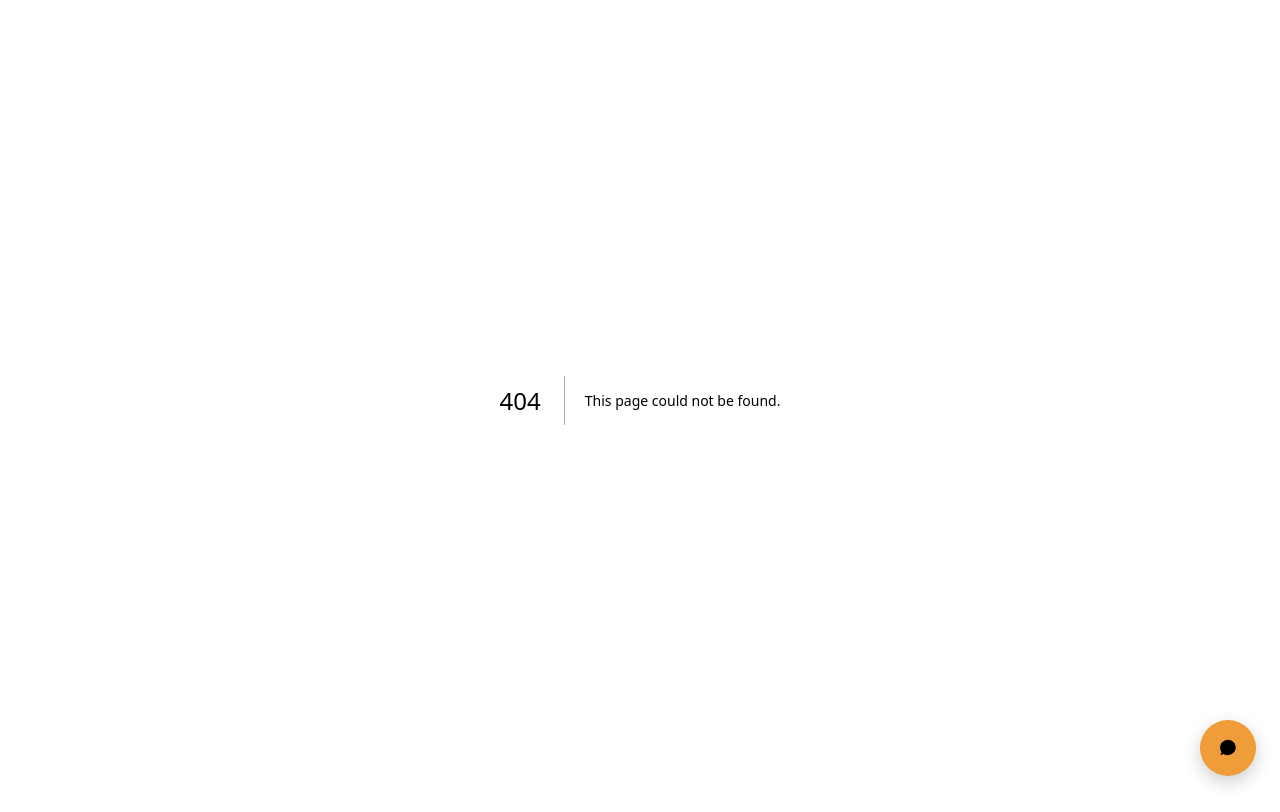
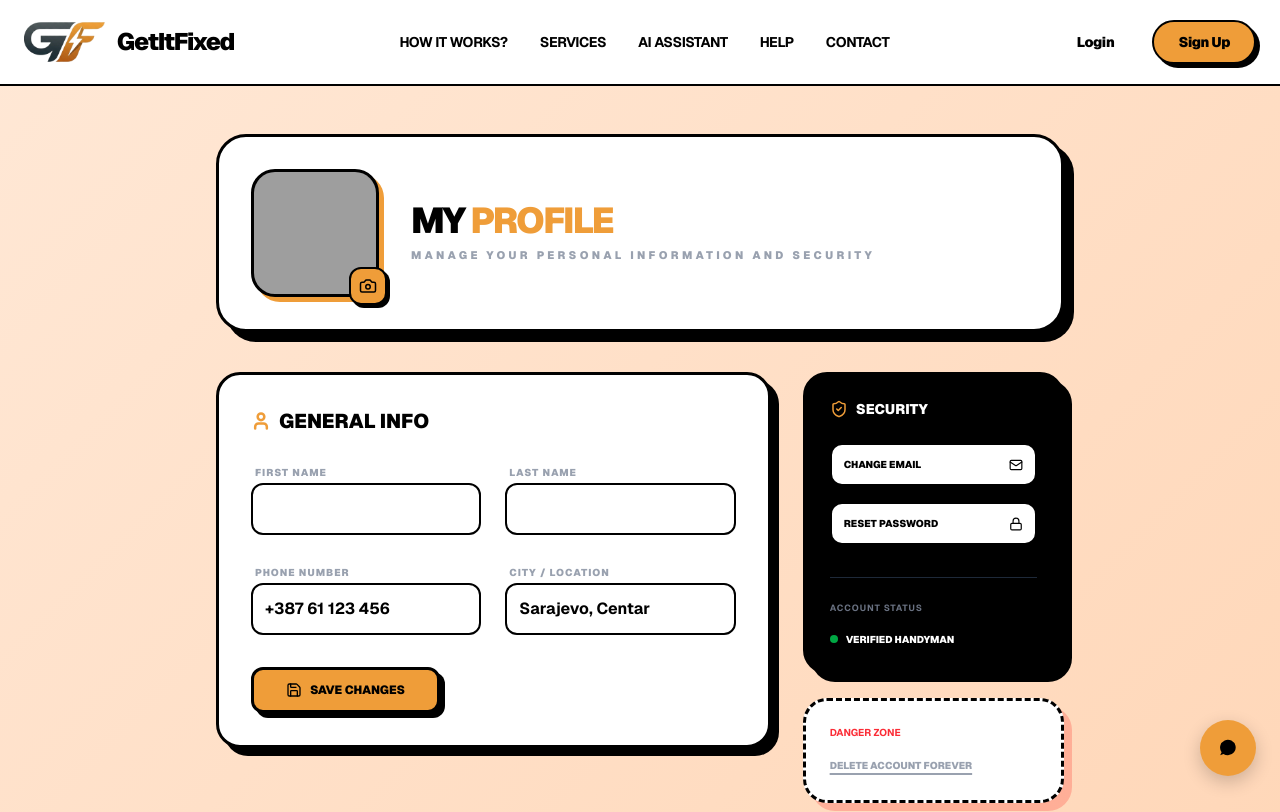
Before and after one commit to kerimkapetanovic/GetItFixed, a Next.js app in the folder frontend/: page /profile in a window 1280 px wide. Before the commit this address had no page. Shown: the top 812 px of the page. Built offline with nearby package versions, Linux system fonts and the light colour scheme; grey boxes are pictures that could not be loaded.

Commit message:
Profile page

```diff
--- /dev/null
+++ b/frontend/src/app/profile/page.tsx
@@ -0,0 +1,161 @@
+"use client";
+
+import React, { useState, useEffect } from "react";
+import Header from "@/components/header";
+import Footer from "@/components/footer";
+import { User, Mail, Lock, Phone, MapPin, Camera, Save, ShieldCheck } from "lucide-react";
+
+export default function ProfilePage() {
+  const brandColor = "#EF9D39";
+  const softGradient = "linear-gradient(135deg, #FFE8D6 0%, #FFD4B3 100%)";
+
+  // State za podatke
+  const [formData, setFormData] = useState({
+    firstName: "",
+    lastName: "",
+    phone: "",
+    location: "",
+    email: "", // Posebna sekcija
+  });
+
+  const [username, setUsername] = useState("");
+
+  useEffect(() => {
+    // Učitavanje iz localStorage (kao u tvom Headeru)
+    setUsername(localStorage.getItem("username") || "User");
+    setFormData({
+      firstName: localStorage.getItem("first_name") || "",
+      lastName: localStorage.getItem("last_name") || "",
+      phone: localStorage.getItem("phone") || "+387 61 123 456",
+      location: localStorage.getItem("location") || "Sarajevo, Centar",
+      email: localStorage.getItem("email") || "user@example.com",
+    });
+  }, []);
+
+  const avatarUrl = `https://api.dicebear.com/7.x/avataaars/svg?seed=${encodeURIComponent(username)}`;
+
+  return (
+    <div
+      className="flex flex-col min-h-screen text-black selection:bg-black selection:text-white font-sans"
+      style={{ background: softGradient }}
+    >
+      <Header />
+
+      <main className="flex-grow max-w-4xl mx-auto px-6 py-12 w-full">
+        {/* NASLOVNA SEKCIJA */}
+        <div
+          className="bg-white border-[3px] border-black p-8 mb-10 shadow-[10px_10px_0px_0px_rgba(0,0,0,1)] flex flex-col md:flex-row items-center gap-8"
+          style={{ borderRadius: '30px' }}
+        >
+          <div className="relative group">
+            <div className="w-32 h-32 bg-black border-[3px] border-black rounded-[24px] overflow-hidden shadow-[5px_5px_0px_0px_rgba(239,157,57,1)]">
+              <img src={avatarUrl} alt="Avatar" className="w-full h-full object-cover" />
+            </div>
+            <button className="absolute -bottom-2 -right-2 bg-[#EF9D39] border-2 border-black p-2 rounded-xl shadow-[3px_3px_0px_0px_rgba(0,0,0,1)] hover:translate-x-0.5 hover:translate-y-0.5 hover:shadow-none transition-all">
+              <Camera size={18} />
+            </button>
+          </div>
+
+          <div className="text-center md:text-left flex-grow">
+            <h1 className="text-4xl font-black uppercase tracking-tighter leading-none mb-2">
+              MY <span style={{ color: brandColor }}>PROFILE</span>
+            </h1>
+            <p className="text-[11px] font-black text-gray-400 uppercase tracking-[0.3em]">
+              Manage your personal information and security
+            </p>
+          </div>
+        </div>
+
+        <div className="grid grid-cols-1 md:grid-cols-3 gap-8">
+          {/* LIJEVA KOLONA: OSNOVNI PODACI */}
+          <div className="md:col-span-2 space-y-6">
+            <div className="bg-white border-[3px] border-black p-8 shadow-[8px_8px_0px_0px_rgba(0,0,0,1)] rounded-[24px]">
+              <h2 className="text-xl font-black uppercase mb-6 flex items-center gap-2">
+                <User size={20} style={{ color: brandColor }} strokeWidth={3} />
+                General Info
+              </h2>
+
+              <div className="grid grid-cols-1 md:grid-cols-2 gap-6">
+                <div className="space-y-2">
+                  <label className="text-[10px] font-black uppercase tracking-widest text-gray-400 ml-1">First Name</label>
+                  <input
+                    type="text"
+                    value={formData.firstName}
+                    className="w-full border-2 border-black p-3 rounded-xl font-bold focus:shadow-[4px_4px_0px_0px_rgba(0,0,0,1)] outline-none transition-all"
+                  />
+                </div>
+                <div className="space-y-2">
+                  <label className="text-[10px] font-black uppercase tracking-widest text-gray-400 ml-1">Last Name</label>
+                  <input
+                    type="text"
+                    value={formData.lastName}
+                    className="w-full border-2 border-black p-3 rounded-xl font-bold focus:shadow-[4px_4px_0px_0px_rgba(0,0,0,1)] outline-none transition-all"
+                  />
+                </div>
+                <div className="space-y-2">
+                  <label className="text-[10px] font-black uppercase tracking-widest text-gray-400 ml-1">Phone Number</label>
+                  <input
+                    type="text"
+                    value={formData.phone}
+                    className="w-full border-2 border-black p-3 rounded-xl font-bold focus:shadow-[4px_4px_0px_0px_rgba(0,0,0,1)] outline-none transition-all"
+                  />
+                </div>
+                <div className="space-y-2">
+                  <label className="text-[10px] font-black uppercase tracking-widest text-gray-400 ml-1">City / Location</label>
+                  <input
+                    type="text"
+                    value={formData.location}
+                    className="w-full border-2 border-black p-3 rounded-xl font-bold focus:shadow-[4px_4px_0px_0px_rgba(0,0,0,1)] outline-none transition-all"
+                  />
+                </div>
+              </div>
+
+              <button
+                style={{ backgroundColor: brandColor }}
+                className="mt-8 w-full md:w-auto px-8 py-3 border-[3px] border-black rounded-xl font-black uppercase text-xs shadow-[5px_5px_0px_0px_rgba(0,0,0,1)] hover:shadow-none hover:translate-x-1 hover:translate-y-1 transition-all flex items-center justify-center gap-2"
+              >
+                <Save size={16} /> Save Changes
+              </button>
+            </div>
+          </div>
+
+          {/* DESNA KOLONA: SIGURNOST */}
+          <div className="space-y-6">
+            <div className="bg-black text-white border-[3px] border-black p-6 shadow-[8px_8px_0px_0px_rgba(0,0,0,1)] rounded-[24px]">
+              <h2 className="text-sm font-black uppercase mb-6 flex items-center gap-2">
+                <ShieldCheck size={18} className="text-[#EF9D39]" />
+                Security
+              </h2>
+
+              <div className="space-y-4">
+                <button className="w-full bg-white text-black border-2 border-black p-3 rounded-xl font-black text-[10px] uppercase hover:bg-[#EF9D39] transition-colors flex items-center justify-between">
+                  Change Email <Mail size={14} />
+                </button>
+                <button className="w-full bg-white text-black border-2 border-black p-3 rounded-xl font-black text-[10px] uppercase hover:bg-[#EF9D39] transition-colors flex items-center justify-between">
+                  Reset Password <Lock size={14} />
+                </button>
+              </div>
+
+              <div className="mt-8 pt-6 border-t border-gray-800">
+                <p className="text-[9px] font-bold text-gray-500 uppercase tracking-widest mb-4">Account Status</p>
+                <div className="flex items-center gap-2">
+                  <div className="w-2 h-2 bg-green-500 rounded-full animate-pulse"></div>
+                  <span className="text-[10px] font-black uppercase">Verified Handyman</span>
+                </div>
+              </div>
+            </div>
+
+            <div className="bg-white border-[3px] border-black p-6 shadow-[8px_8px_0px_0px_rgba(255,0,0,0.2)] rounded-[24px] border-dashed">
+              <p className="text-[10px] font-bold text-red-500 uppercase mb-3">Danger Zone</p>
+              <button className="text-[10px] font-black uppercase text-gray-400 hover:text-red-500 underline underline-offset-4 decoration-2 transition-all">
+                Delete Account Forever
+              </button>
+            </div>
+          </div>
+        </div>
+      </main>
+
+      <Footer />
+    </div>
+  );
+}
```
